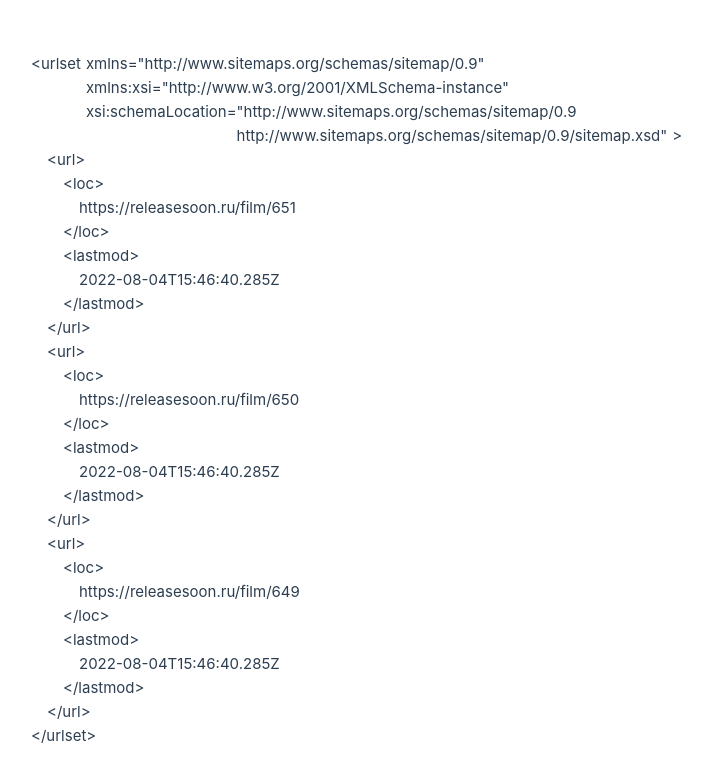
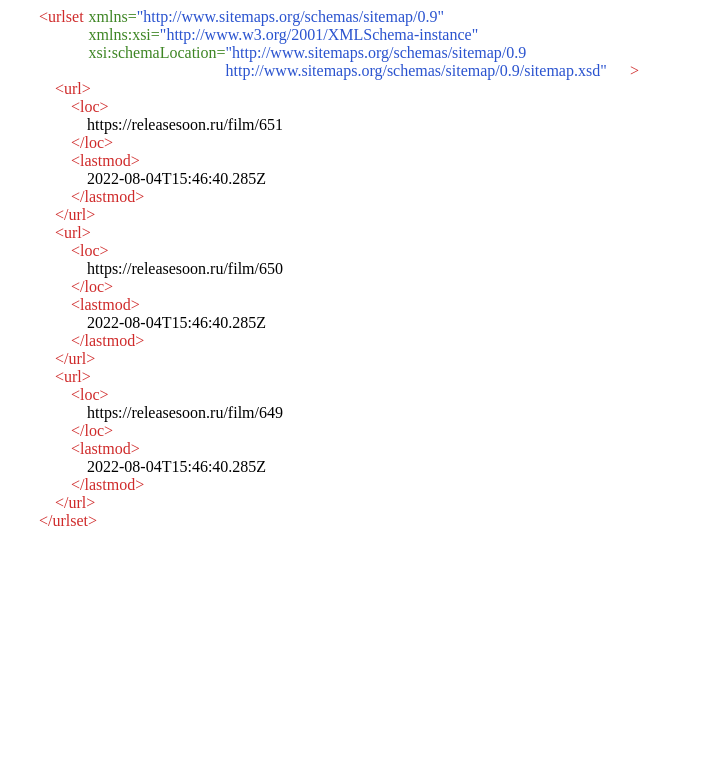
Before and after one commit to Amfeon/PrettyXml, a Vue app: page / in a window 1280 px wide. Shown: the top 782 px of the page, without its empty margins (1-713 px from the left). Built offline with nearby package versions, Linux system fonts and the light colour scheme.

Commit message:
add css vars

```diff
--- a/src/assets/base.css
+++ b/src/assets/base.css
@@ -1,86 +1,7 @@
 /* color palette from <https://github.com/vuejs/theme> */
 :root {
-  --vt-c-white: #ffffff;
-  --vt-c-white-soft: #f8f8f8;
-  --vt-c-white-mute: #f2f2f2;
-
-  --vt-c-black: #181818;
-  --vt-c-black-soft: #222222;
-  --vt-c-black-mute: #282828;
-
-  --vt-c-indigo: #2c3e50;
-
-  --vt-c-divider-light-1: rgba(60, 60, 60, 0.29);
-  --vt-c-divider-light-2: rgba(60, 60, 60, 0.12);
-  --vt-c-divider-dark-1: rgba(84, 84, 84, 0.65);
-  --vt-c-divider-dark-2: rgba(84, 84, 84, 0.48);
-
-  --vt-c-text-light-1: var(--vt-c-indigo);
-  --vt-c-text-light-2: rgba(60, 60, 60, 0.66);
-  --vt-c-text-dark-1: var(--vt-c-white);
-  --vt-c-text-dark-2: rgba(235, 235, 235, 0.64);
+  --attribute-name-color: rgb(61, 133, 35);
+  --attribute-value-color: rgb(42, 83, 207);
+  --tag-name-color: rgb(207, 42, 42);
+  --tag-content-color: #000;
 }
-
-/* semantic color variables for this project */
-:root {
-  --color-background: var(--vt-c-white);
-  --color-background-soft: var(--vt-c-white-soft);
-  --color-background-mute: var(--vt-c-white-mute);
-
-  --color-border: var(--vt-c-divider-light-2);
-  --color-border-hover: var(--vt-c-divider-light-1);
-
-  --color-heading: var(--vt-c-text-light-1);
-  --color-text: var(--vt-c-text-light-1);
-
-  --section-gap: 160px;
-}
-
-@media (prefers-color-scheme: dark) {
-  :root {
-    --color-background: var(--vt-c-black);
-    --color-background-soft: var(--vt-c-black-soft);
-    --color-background-mute: var(--vt-c-black-mute);
-
-    --color-border: var(--vt-c-divider-dark-2);
-    --color-border-hover: var(--vt-c-divider-dark-1);
-
-    --color-heading: var(--vt-c-text-dark-1);
-    --color-text: var(--vt-c-text-dark-2);
-  }
-}
-
-*,
-*::before,
-*::after {
-  box-sizing: border-box;
-  margin: 0;
-  font-weight: normal;
-}
-
-body {
-  min-height: 100vh;
-  color: var(--color-text);
-  background: var(--color-background);
-  transition:
-    color 0.5s,
-    background-color 0.5s;
-  line-height: 1.6;
-  font-family:
-    Inter,
-    -apple-system,
-    BlinkMacSystemFont,
-    'Segoe UI',
-    Roboto,
-    Oxygen,
-    Ubuntu,
-    Cantarell,
-    'Fira Sans',
-    'Droid Sans',
-    'Helvetica Neue',
-    sans-serif;
-  font-size: 15px;
-  text-rendering: optimizeLegibility;
-  -webkit-font-smoothing: antialiased;
-  -moz-osx-font-smoothing: grayscale;
-}
--- a/src/assets/main.css
+++ b/src/assets/main.css
@@ -1,4 +1,4 @@
-@import './base.css';
+
 
 #app {
   max-width: 1280px;
--- a/src/components/AttributesComponent.vue
+++ b/src/components/AttributesComponent.vue
@@ -10,10 +10,15 @@
     <span class="attribute__value"> "{{ value }}" </span>
   </div>
 </template>
-<style scope lang="scss">
+<style lang="scss">
 .attribute{
     display: flex;
     padding: 0 5px;
-
+    .attribute__name {
+      color: var(--attribute-name-color)
+    }
+    .attribute__value {
+      color: var(--attribute-value-color)
+    }
 }
 </style>
--- a/src/components/OpenTag.vue
+++ b/src/components/OpenTag.vue
@@ -26,10 +26,12 @@
     <span class="element__bracket--close">&gt;</span>
   </div>
 </template>
-<style scope lang="scss">
+<style lang="scss">
 .element {
-  display: flex;
+  display: inline-flex;
   flex-wrap: nowrap;
+  cursor: pointer;
+
   .element__attributes{
     display: flex;
     flex-direction: column;
@@ -38,5 +40,8 @@
     display: flex;
     align-items: flex-end;
   }
+  .element__name, .element__bracket--close, .element__bracket{
+    color: var(--tag-name-color);
+  }
 }
 </style>
--- a/src/components/XmlTag.vue
+++ b/src/components/XmlTag.vue
@@ -8,21 +8,29 @@
 
 const name = computed(() => props.node.nodeName);
 const childNodes = computed(() => Array.from(props.node.childNodes));
+
 const childElements = computed(
   () => childNodes.value && childNodes.value.filter((x) => x.nodeType === 1)
 );
+
 const childContents = computed(
   () => childNodes.value && childNodes.value.filter((x) => x.nodeType === 3)
 );
+
 const cdataSections = computed(
   () => childNodes.value && childNodes.value.filter((x) => x.nodeType === 4)
 );
+
 const remarks = computed(
   () => childNodes.value && childNodes.value.filter((x) => x.nodeType === 8)
 );
+
 const attributes = computed(
   () => (props.node.attributes && Array.from(props.node.attributes)) || []
 );
+
+const isOpen = ref(true)
+
 const isSelfClosing =
   !childElements.value.length &&
   !childContents.value.length &&
@@ -34,10 +42,10 @@
 });
 </script>
 <template>
-  <div class="tag">
+  <div class="tag" @click.stop="isOpen=!isOpen">
     <OpenTag :name="name" :is-self-closing="isSelfClosing" :attribures="attributes"/>
-
-    <div class="tag__content" v-for="item in childContents">{{ item.nodeValue }}</div>
+      <template v-if="isOpen">
+        <div class="tag__content" v-for="(item, index) in childContents" :key="`content` + index">{{ item.nodeValue }}</div>
       <div class="tag__child">
         <XmlTag
           v-for="(childElement, index) in childElements"
@@ -45,17 +53,26 @@
           :node="childElement"
         />
       </div>
+      </template>
+      <template v-else>
+          <div class="tag__content">...</div>
+      </template>
+
     <CloseTag :name="name" />
   </div>
 </template>
-<style scope lang="scss">
+<style lang="scss">
 .tag {
   width: 100%;
   display: flex;
   flex-direction: column;
 
+
   .tag__child, .tag__content {
     padding-left: 1rem;
   }
+  .tag__content{
+      color: var(--tag-content-color);
+  }
 }
 </style>
--- a/src/main.js
+++ b/src/main.js
@@ -1,6 +1,8 @@
 import './assets/main.css'
-
+import './assets/base.css';
 import { createApp } from 'vue'
 import App from './App.vue'
 
+
+
 createApp(App).mount('#app')
--- a/vite.config.js
+++ b/vite.config.js
@@ -2,6 +2,8 @@
 import XMLLoader from 'vite-plugin-xml-loader'
 import { defineConfig } from 'vite'
 import vue from '@vitejs/plugin-vue'
+
+import { resolve } from "path";
 
 // https://vitejs.dev/config/
 export default defineConfig({
@@ -9,6 +11,21 @@
     vue(),
     XMLLoader(),
   ],
+  build:{
+    lib:{
+      entry: resolve(__dirname, "src/index.js"),
+      name: "pretty-xml-vue3",
+      fileName: (format)=>`pretty-xml-vue3.${format}.js`
+    },
+    rollupOptions:{
+      external: ["vue"],
+      output:{
+        globals:{
+          vue:"Vue"
+        }
+      }
+    }
+  },
   resolve: {
     alias: {
       '@': fileURLToPath(new URL('./src', import.meta.url))
```
Also changed, not shown: package.json (+12 -2 lines), src/index.js (added, +7 -0 lines), 1 other file (tests, documents, lock files or other folders). Lines whose indentation alone changed are shown as unchanged.
